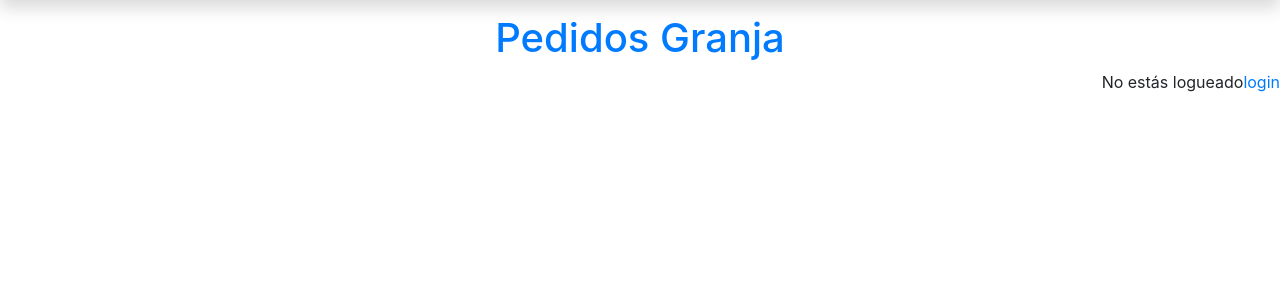
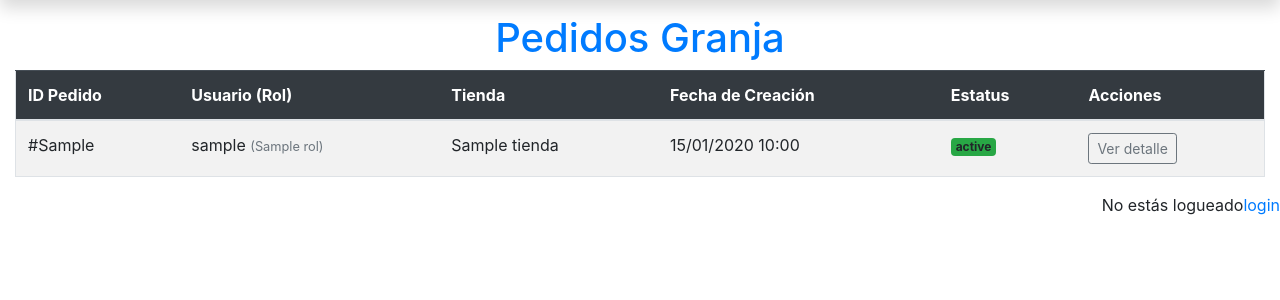
Before and after one commit to Oscarjvn/Automatizador-Granja-Gestion-de-pedidos-, a Django app: template nucleo/templates/pedidos.html in a window 1280 px wide. Shown: the part 56-356 px from the top of the page. Run offline with Django 3.2, Linux system fonts and the light colour scheme; the template is opened without the code that fills it: most values are stand-ins (such as "Sample title", 1, 10 or a date in 2020).

Commit message:
Pedido tempalte full functionality and template styled

```diff
--- a/nucleo/templates/base.html
+++ b/nucleo/templates/base.html
@@ -25,10 +25,10 @@
         <div class="collapse navbar-collapse" id="navbarNav">
             <ul class="navbar-nav ms-auto">
                 <li class="nav-item">
-                    <a class="nav-link active" href="#">Dashboard</a>
+                    <a class="nav-link active" href="{% url 'home' %}">Dashboard</a>
                 </li>
                 <li class="nav-item">
-                    <a class="nav-link" href="#">Pedidos</a>
+                    <a class="nav-link" href="{% url 'pedidos' %}">Pedidos</a>
                 </li>
                  <li class="nav-item">
                     <a class="nav-link" href="#">Pedido sugerido</a>
--- a/nucleo/templates/pedidos.html
+++ b/nucleo/templates/pedidos.html
@@ -2,5 +2,59 @@
 
 {% block content %}
 
+<div class="table-responsive">
+    <table class="table table-striped table-hover border">
+        <thead class="table-dark">
+            <tr>
+                <th scope="col">ID Pedido</th>
+                <th scope="col">Usuario (Rol)</th>
+                <th scope="col">Tienda</th>
+                <th scope="col">Fecha de Creación</th>
+                <th scope="col">Estatus</th>
+                <th scope="col">Acciones</th>
+            </tr>
+        </thead>
+        <tbody>
+            {% for pedido in pedidos %}
+            <tr>
+                <!-- ID del Pedido -->
+                <td class="fw-bold">#{{ pedido.id_pedido }}</td>
 
+                <!-- Usuario y su rol (Navegando por la relación hasta el modelo nativo de Django) -->
+                <td>{{ pedido.usuario.usuario.username }} <span class="text-muted small">({{ pedido.usuario.rol }})</span></td>
+
+                <!-- Tienda -->
+                <td>{{ pedido.tienda.nombre }}</td>
+
+                <!-- Fecha formateada (Ej: 21/08/2026 14:30) -->
+                <td>{{ pedido.fecha_creacion|date:"d/m/Y H:i" }}</td>
+
+                <!-- Estatus (usando get_FOO_display para mostrar la etiqueta amigable y no la clave en mayúsculas) -->
+                <td>
+                    {% if pedido.estatus == 'PENDIENTE' %}
+                        <span class="badge bg-warning text-dark">{{ pedido.get_estatus_display }}</span>
+                    {% elif pedido.estatus == 'PROCESANDO' %}
+                        <span class="badge bg-primary">{{ pedido.get_estatus_display }}</span>
+                    {% elif pedido.estatus == 'COMPLETADO' %}
+                        <span class="badge bg-success">{{ pedido.get_estatus_display }}</span>
+                    {% elif pedido.estatus == 'CANCELADO' %}
+                        <span class="badge bg-danger">{{ pedido.get_estatus_display }}</span>
+                    {% endif %}
+                </td>
+
+                <!-- Columna de acciones sugerida -->
+                <td>
+                    <a href="#" class="btn btn-sm btn-outline-secondary">Ver detalle</a>
+                </td>
+            </tr>
+            {% empty %}
+            <tr>
+                <td colspan="6" class="text-center text-muted py-4">
+                    No hay pedidos registrados en el sistema.
+                </td>
+            </tr>
+            {% endfor %}
+        </tbody>
+    </table>
+</div>
 {% endblock content %}
--- a/nucleo/urls.py
+++ b/nucleo/urls.py
@@ -1,8 +1,10 @@
 from django.urls import path,include
 from .views.dashboardView import HomePage
+from .views.pedidos_view import Pedido_view
 
 
 urlpatterns= [
-    path("", HomePage.as_view(), name="home"),
+    path("home", HomePage.as_view(), name="home"),
+    path('pedidos',Pedido_view.as_view(), name="pedidos" )
 
 ]
```
Also changed, not shown: configuraciones/urls.py (+6 -2 lines), nucleo/views/pedidos_view.py (added, +12 -0 lines), nucleo/migrations/0006_remove_lote_cantidad_pedido_usuario.py (added).
